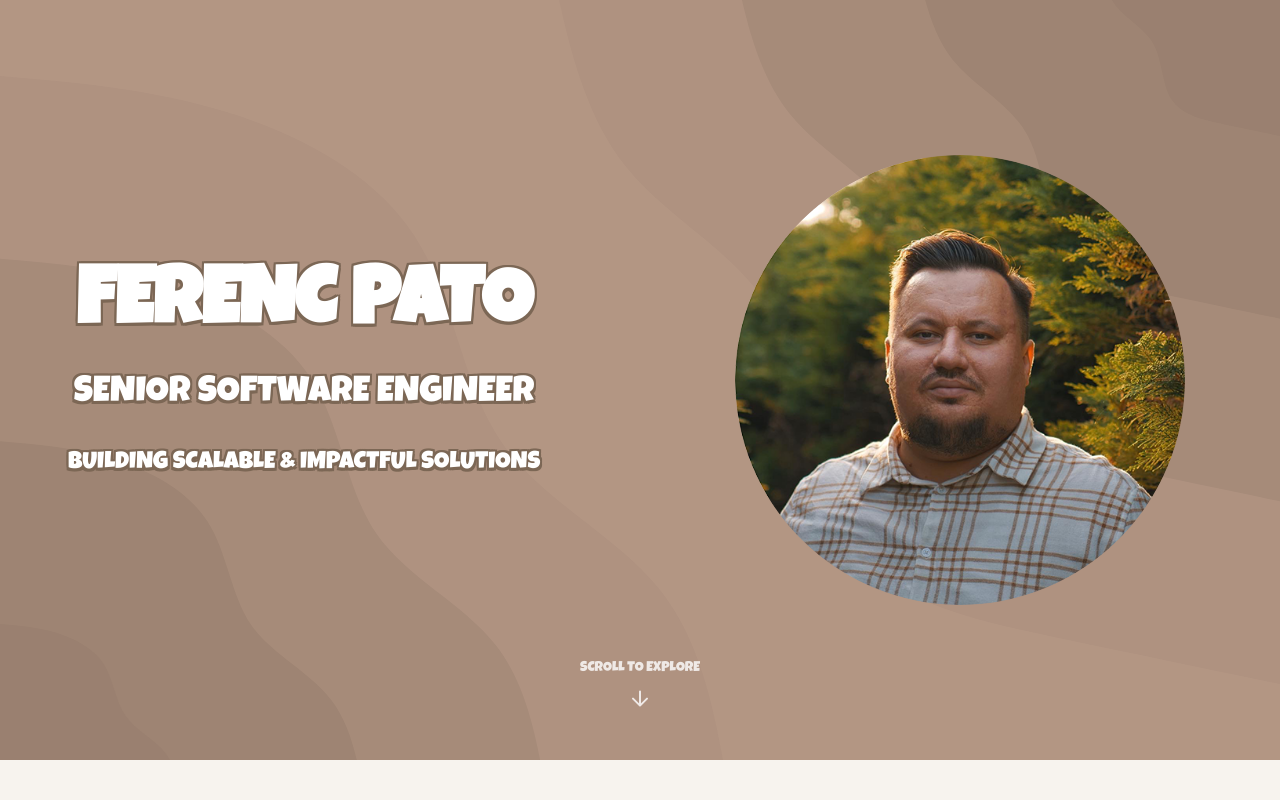
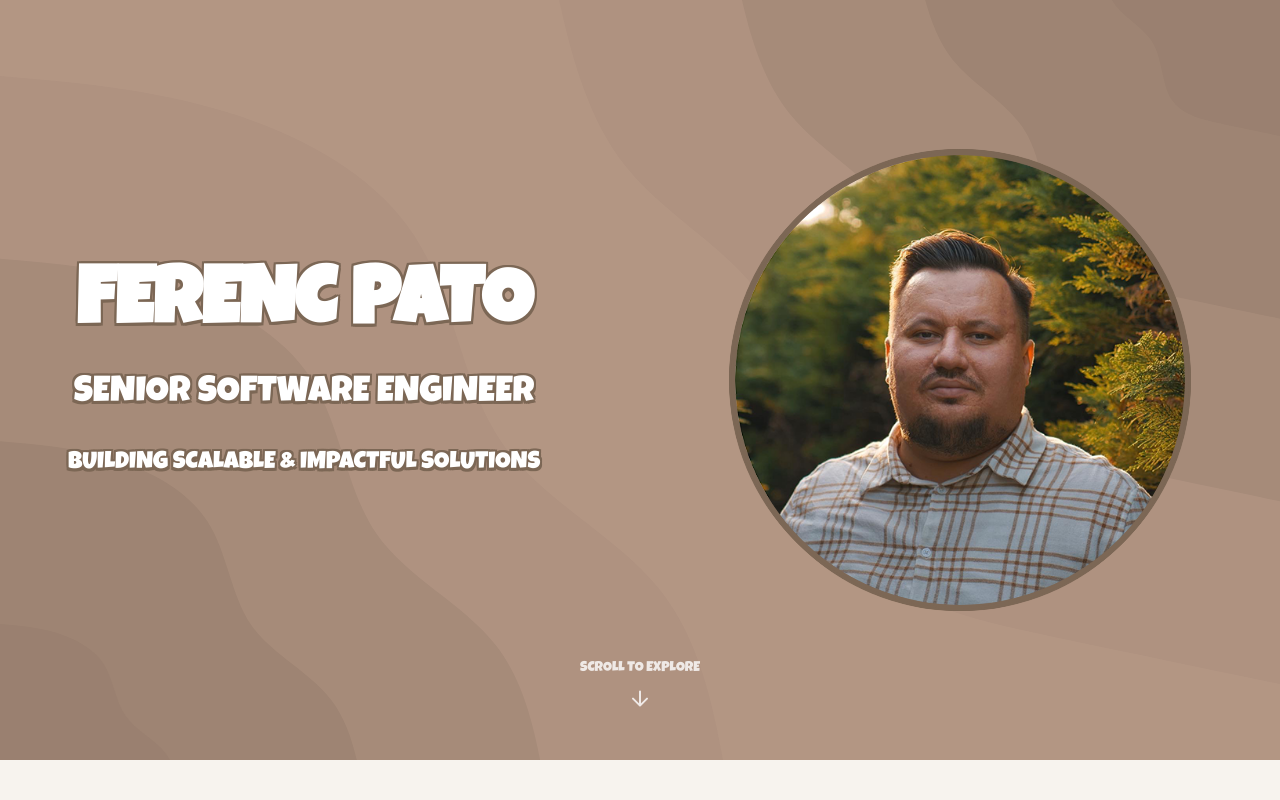
Before and after one commit to ferquo/resume, a plain HTML site: page index.html in a window 1280 px wide. Shown: the top 800 px of the page. Drawn offline with Linux system fonts and the light colour scheme; a web font is replaced by a local one.

Commit message:
hero changes

```diff
--- a/css/styles.css
+++ b/css/styles.css
@@ -63,6 +63,20 @@ section:nth-child(even) {
     position: relative;
     overflow: hidden;
     color: #fff;
+}
+
+.hero-content img {
+    max-width: 100%;
+    height: auto;
+    border-radius: 50%;
+    filter: drop-shadow(-2px -2px 0 #7c6755)
+            drop-shadow(2px -2px 0 #7c6755)
+            drop-shadow(-2px 2px 0 #7c6755)
+            drop-shadow(2px 2px 0 #7c6755)
+            drop-shadow(0 -2px 0 #7c6755)
+            drop-shadow(0 2px 0 #7c6755)
+            drop-shadow(-2px 0 0 #7c6755)
+            drop-shadow(2px 0 0 #7c6755);
 }
 
 .hero-title, .hero-subtitle, .hero-text {
--- a/index.html
+++ b/index.html
@@ -24,7 +24,7 @@
                 </a>
             </div>
         </div>
-        <div class="hero-image">
+        <div class="hero-content hero-image">
             <img src="images/portrait.png" alt="Portrait of Ferenc Pato">
         </div>
     </section>
```
